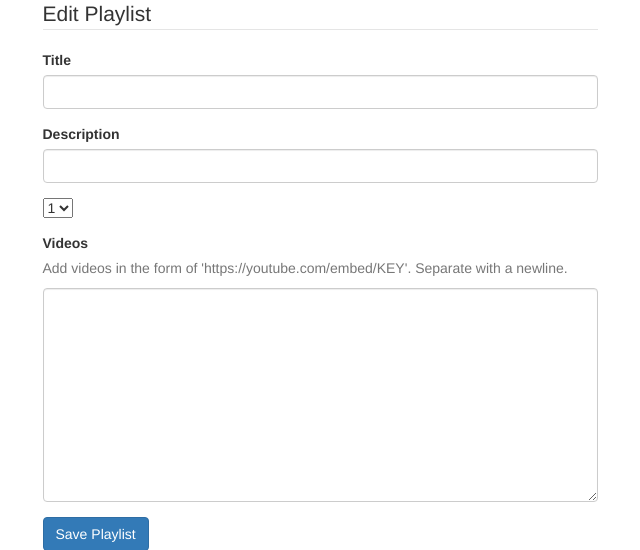
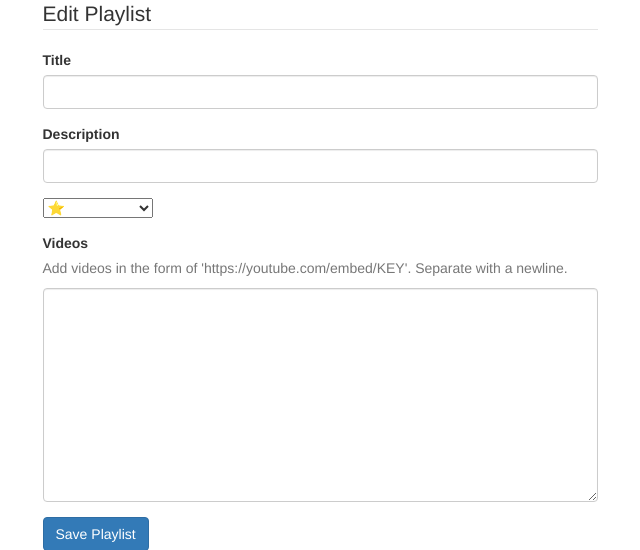
Before and after one commit to apologeticaly/playlister, a Flask app: page /playlists/new in a window 1280 px wide. Shown: the part 73-623 px from the top of the page, without its empty margins (320-960 px from the left). Run offline with Flask 2, Linux system fonts and the light colour scheme; some libraries are stand-ins or nearby versions.

```diff
--- a/templates/partials/playlists_form.html
+++ b/templates/partials/playlists_form.html
@@ -16,11 +16,11 @@
   <div class='form-group'>
     <select name='rating'>
       <label for='rating'>Rating</label><br>
-      <option value="1">1</option>
-      <option value="2">2</option>
-      <option value="3">3</option>
-      <option value="4">4</option>
-      <option value="5">5</option>
+      <option value="1 stars">⭐️</option>
+      <option value="2 stars">⭐️⭐️</option>
+      <option value="3 stars">⭐️⭐️⭐️</option>
+      <option value="4 stars">⭐️⭐️⭐️⭐️</option>
+      <option value="5 stars">⭐️⭐️⭐️⭐️⭐️</option>
     </select>
   </div>
 
--- a/templates/playlists_show.html
+++ b/templates/playlists_show.html
@@ -7,6 +7,7 @@
     <div class='col-sm-6 col-sm-offset-3'>
         <h1>{{ playlist.title }}</h1>
         <h2>{{ playlist.description }}</h2>
+        <samll>{{ playlist.rating }}</small>
             {% for video in playlist.videos %}
         <div class="card">
             <div class="card-body">
```
